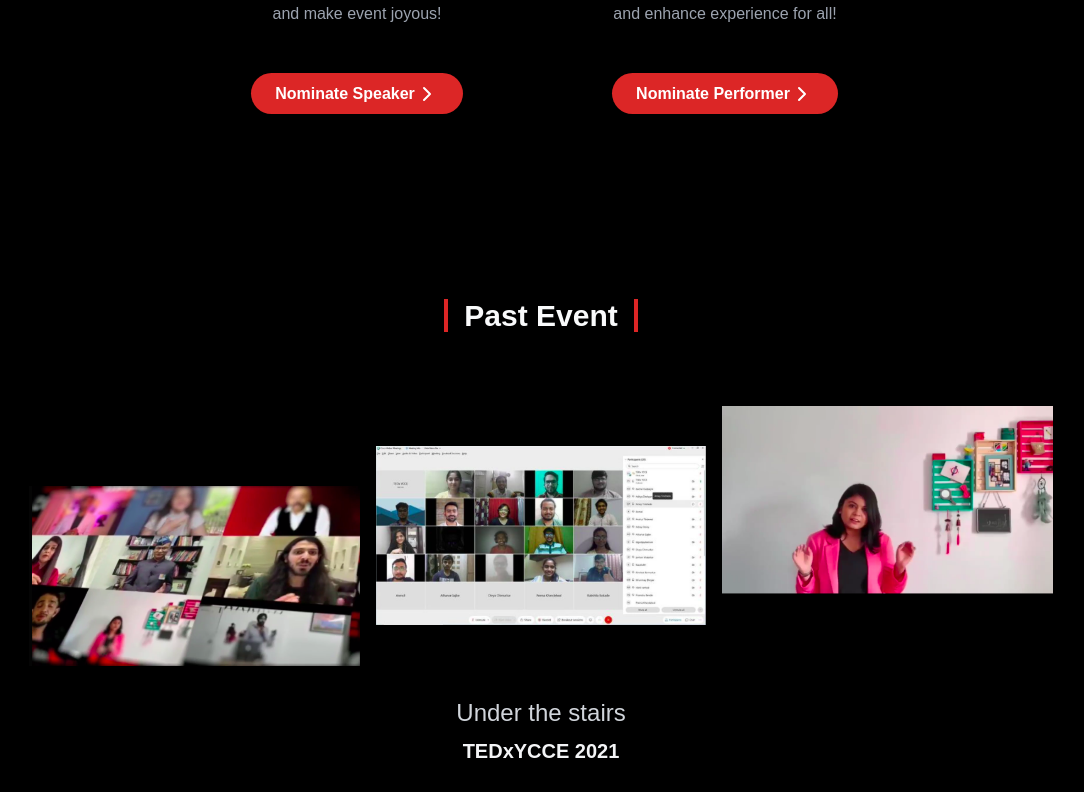
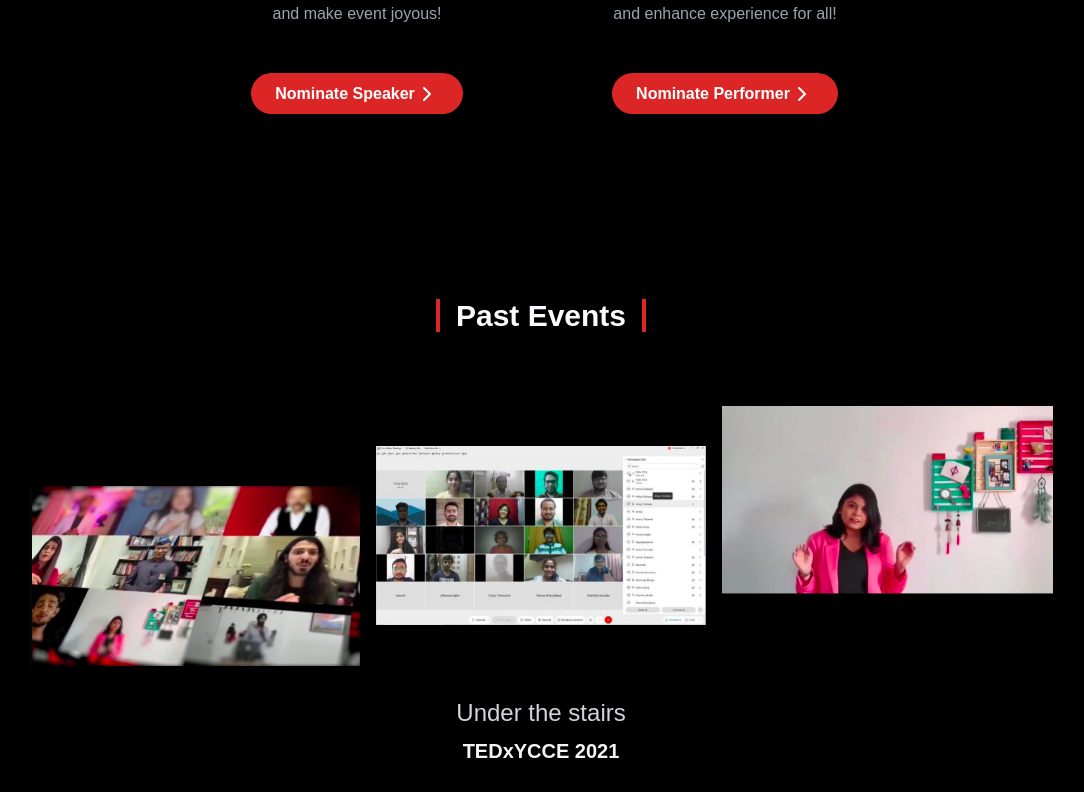
Before and after one commit to TEDxYCCE/tedxycce2022, a Next.js app: page / in a window 1280 px wide. Shown: the part 1320-2112 px from the top of the page, without its empty margins (99-1183 px from the left). Built offline with nearby package versions, Linux system fonts and the light colour scheme; a small style sheet from the web is missing.

Commit message:
New: SectionHeading Component

```diff
--- a/components/contactUs.tsx
+++ b/components/contactUs.tsx
@@ -1,11 +1,10 @@
+import SectionHeading from "./sectionHeading";
+
 const ContactUs = () => {
   return (
     <section id="contact">
-      <h2 className="w-full mt-8 mb-32 text-3xl font-bold text-center text-gray-50">
-        <span className="px-4 border-l-4 border-r-4 border-red-600">
-          Contact us
-        </span>
-      </h2>
+
+        <SectionHeading title="Contact us"/>
       <div className="container flex flex-col items-center justify-center gap-12 px-8 mx-auto text-white lg:items-start lg:flex-row lg:px-2">
         <div className="w-full px-3 sm:w-2/3 lg:w-1/3">
           <h3 className="mb-6 text-3xl font-semibold">
--- a/components/pastEvents.tsx
+++ b/components/pastEvents.tsx
@@ -3,18 +3,15 @@ import Img1 from "../assets/pastEvents/1.png";
 import Img2 from "../assets/pastEvents/2.png";
 import Img3 from "../assets/pastEvents/3.png";
 import Button from "./button";
+import SectionHeading from "./sectionHeading";
 
 const PastEvents = () => {
   return (
-    <section className="container mx-auto lg:flex lg:flex-col py-36 px-6 lg:px-32">
-      <h2 className="w-full mt-8 mb-32 text-3xl font-bold text-center text-gray-50">
-        <span className="px-4 border-l-4 border-r-4 border-red-600">
-          Past Event
-        </span>
-      </h2>
+    <section className="container px-6 mx-auto lg:flex lg:flex-col py-36 lg:px-32">
+     <SectionHeading title="Past Events"/>
 
       {/* Stairs layout */}
-      <div className="flex flex-row gap-1 lg:gap-4 my-6">
+      <div className="flex flex-row gap-1 my-6 lg:gap-4">
         <div className="w-1/3">
           <Image src={Img1} alt="past event image" />
         </div>
@@ -27,8 +24,8 @@ const PastEvents = () => {
       </div>
       {/* desc */}
       <div className="text-2xl text-center text-gray-300">Under the stairs</div>
-      <h3 className="font-semibold text-xl text-center mt-2">TEDxYCCE 2021</h3>
-      <div className="mt-2 py-4 lg:px-24 xl:px-52 text-gray-200 text-center">
+      <h3 className="mt-2 text-xl font-semibold text-center">TEDxYCCE 2021</h3>
+      <div className="py-4 mt-2 text-center text-gray-200 lg:px-24 xl:px-52">
         To unwrap the invisible foundation of the stairs and explore its
         incredible power, TEDxYCCE 2021 came up with the broad theme &quot;Under
         the Stairs&quot; which is an idea to uncover the hidden treasure below
--- /dev/null
+++ b/components/sectionHeading.tsx
@@ -0,0 +1,17 @@
+import React from "react";
+
+type Heading =  {
+  title: string;
+}
+
+const SectionHeading = ({ title }: Heading) => {
+  return (
+    <h2 className="w-full mt-8 mb-32 text-3xl font-bold text-center text-gray-50">
+      <span className="px-4 border-l-4 border-r-4 border-red-600">
+        { title }
+      </span>
+    </h2>
+  );
+};
+
+export default SectionHeading;
--- a/pages/about.tsx
+++ b/pages/about.tsx
@@ -13,8 +13,8 @@ const Home: NextPage = () => {
       </Head>
       <Header />
       <main className="my-12">
-        <div className="container flex flex-col gap-16 mx-auto mb-16 text-white lg:flex-row ">
-          <div className="w-full px-10 lg:w-1/2">
+        <div className="container flex flex-col justify-center gap-16 mx-auto mb-16 text-white lg:flex-row ">
+          <div className="w-full h-screen px-10 lg:w-1/2">
             <h2 className="text-3xl font-semibold">What is TEDx?</h2>
             <div className="my-5 text-xl tracking-wider">
               Ideas Worth Spreading
```
